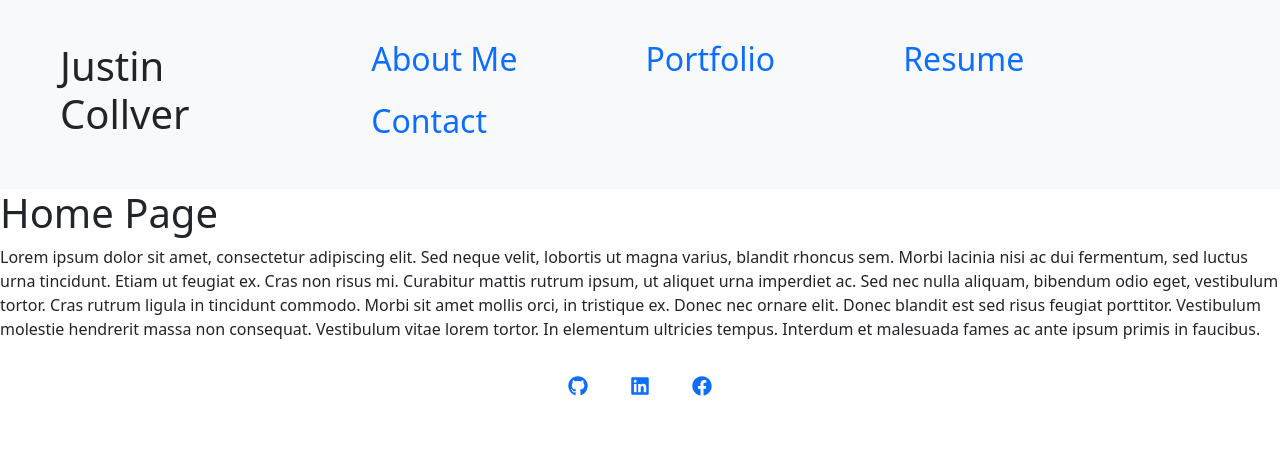
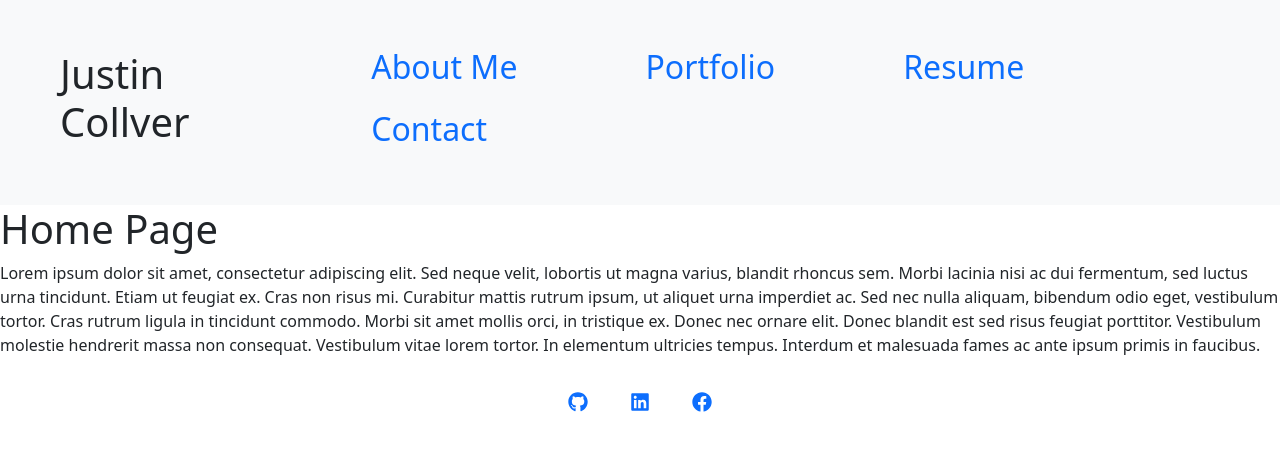
Before and after one commit to threewide/react-portfolio, a React (Create React App) app in the folder react-portfolio-app/: page / in a window 1280 px wide. Shown: the top 450 px of the page. Built offline with nearby package versions, Linux system fonts and the light colour scheme.

Commit message:
Added Header that contains the Navigation for the PortfolioContainer

```diff
--- a/react-portfolio-app/src/components/Header.js
+++ b/react-portfolio-app/src/components/Header.js
@@ -0,0 +1,25 @@
+import React from 'react';
+import Navigation from "./Navigation";
+
+function Header({ currentPage, handlePageChange }) {
+    return (
+        <header class="navbar navbar-expand-lg navbar-light bg-light">
+            <div class="container-fluid m-4">
+                <div class="px-4">
+                    <a href="#home"
+                    onClick={() => handlePageChange('Home')}
+                    // This is a conditional (ternary) operator that checks to see if the current page is "Home"
+                    // If it is, we set the current page to 'nav-link-active', otherwise we set it to 'nav-link'
+                    className={currentPage === 'Home' ? 'nav-link active' : 'nav-link'}
+                    >
+                        <h1>Justin Collver</h1>
+                    </a>
+                </div>
+
+                < Navigation currentPage={currentPage} handlePageChange={handlePageChange} />
+
+            </div>
+        </header>);
+}
+
+export default Header;
--- a/react-portfolio-app/src/components/Navigation.js
+++ b/react-portfolio-app/src/components/Navigation.js
@@ -5,17 +5,6 @@ import React from 'react';
 function Navigation({ currentPage, handlePageChange }) {
   return (
     <nav class="navbar navbar-expand-lg navbar-light bg-light">
-        <div class="container-fluid m-4">
-            <div class="px-4">
-                <a href="#home"
-                onClick={() => handlePageChange('Home')}
-                // This is a conditional (ternary) operator that checks to see if the current page is "Home"
-                // If it is, we set the current page to 'nav-link-active', otherwise we set it to 'nav-link'
-                className={currentPage === 'Home' ? 'nav-link active' : 'nav-link'}
-                >
-                    <h1>Justin Collver</h1>
-                </a>
-            </div>
                 <div class="d-flex align-items-center">
                     <ul className="nav" >
                         <li className="nav-item" class="px-5">
@@ -56,8 +45,6 @@ function Navigation({ currentPage, handlePageChange }) {
                         </li>
                     </ul>
                 </div>
-
-        </div>
     </nav>
   );
 }
--- a/react-portfolio-app/src/components/PortfolioContainer.js
+++ b/react-portfolio-app/src/components/PortfolioContainer.js
@@ -1,5 +1,5 @@
 import React, { useState } from 'react';
-import Navigation from './Navigation';
+import Header from './Header';
 import Home from './pages/Home';
 import AboutMe from './pages/AboutMe';
 import Portfolio from './pages/Portfolio';
@@ -32,7 +32,7 @@ export default function PortfolioContainer() {
     return (
       <div>
         {/* We are passing the currentPage from state and the function to update it */}
-        < Navigation currentPage={currentPage} handlePageChange={handlePageChange} />
+        < Header currentPage={currentPage} handlePageChange={handlePageChange} />
         {/* Here we are calling the renderPage method which will return a component  */}
         {renderPage()}
         < Footer />
```
Also changed, not shown: react-portfolio-app/src/components/pages/Contact.js (line endings or trailing spaces). Lines whose indentation alone changed are shown as unchanged.
